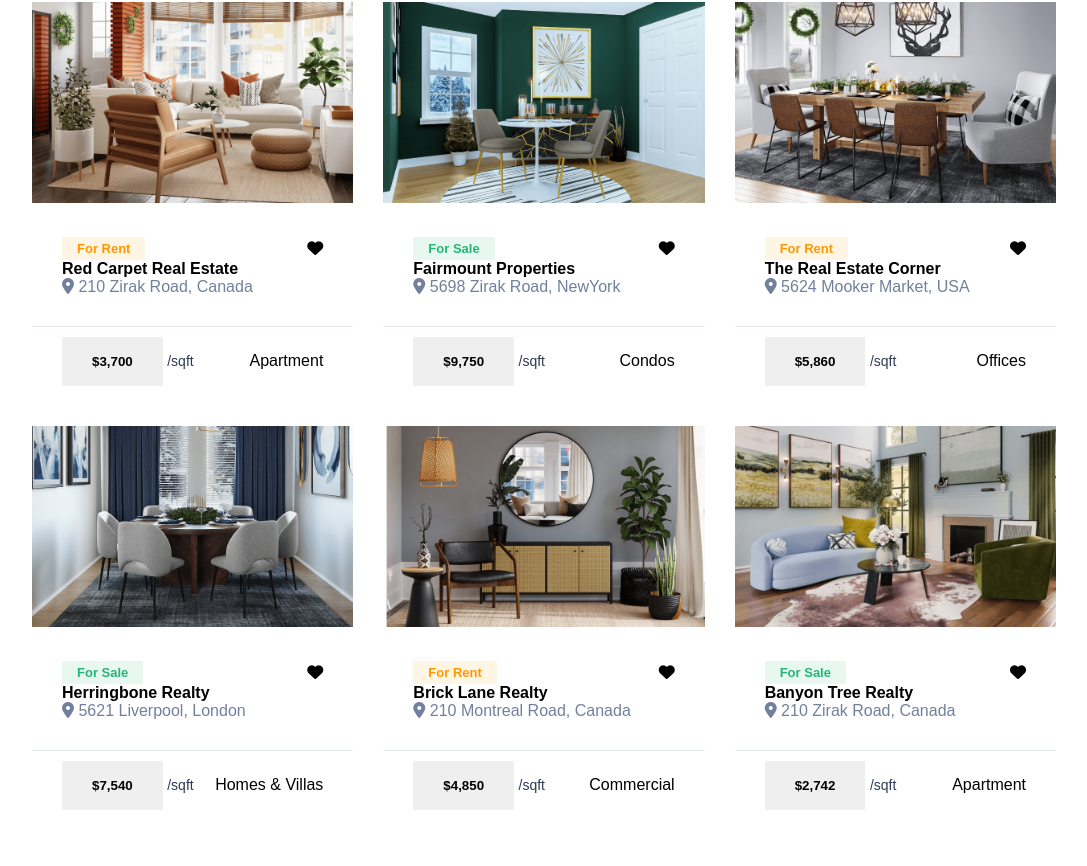
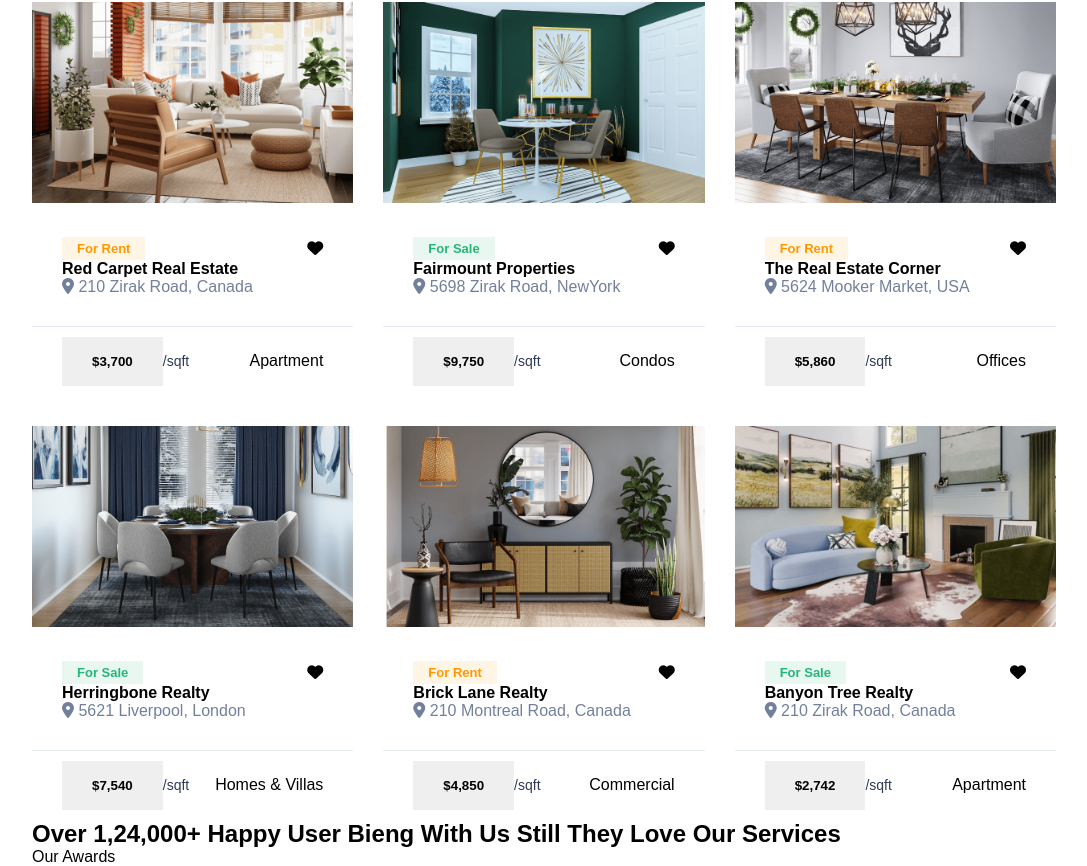
Before and after one commit to anish-pokharel/reales, a React (Create React App) app: page / in a window 1280 px wide. Shown: the part 1209-2075 px from the top of the page, without its empty margins (96-1183 px from the left). Before the commit the page ends 2029 px from the top, so only its background shows below. Built offline with nearby package versions, Linux system fonts and the light colour scheme.

Commit message:
award section start

```diff
--- /dev/null
+++ b/src/components/award/Award.jsx
@@ -0,0 +1,19 @@
+import React from "react";
+import Heading from "../common/Heading";
+
+const Award = () => {
+  return (
+    <>
+      <section className="awards padding">
+        <div className="container">
+          <Heading
+            title="Over 1,24,000+ Happy User Bieng With Us Still They Love Our Services"
+            subtitle="Our Awards"
+          />
+        </div>
+      </section>
+    </>
+  );
+};
+
+export default Award;
--- a/src/components/home/Home.jsx
+++ b/src/components/home/Home.jsx
@@ -1,4 +1,5 @@
 import React from "react";
+import Award from "../award/Award";
 import Featured from "../featured/Featured";
 import Hero from "../hero/Hero";
 import Recent from "../recent/Recent";
@@ -9,6 +10,8 @@ const Home = () => {
       <Hero />
       <Featured />
       <Recent />
+      {/* award location team price */}
+      <Award />
     </>
   );
 };
--- a/src/components/recent/RecentCard.jsx
+++ b/src/components/recent/RecentCard.jsx
@@ -33,7 +33,7 @@ const RecentCard = () => {
                 </div>
                 <div className="button flex">
                   <div>
-                    <button className="btn2">{price}</button>{" "}
+                    <button className="btn2">{price}</button>
                     <label htmlFor="">/sqft</label>
                   </div>
                   <span>{type}</span>
```
Also changed, not shown: src/components/award/Award.css (added).
